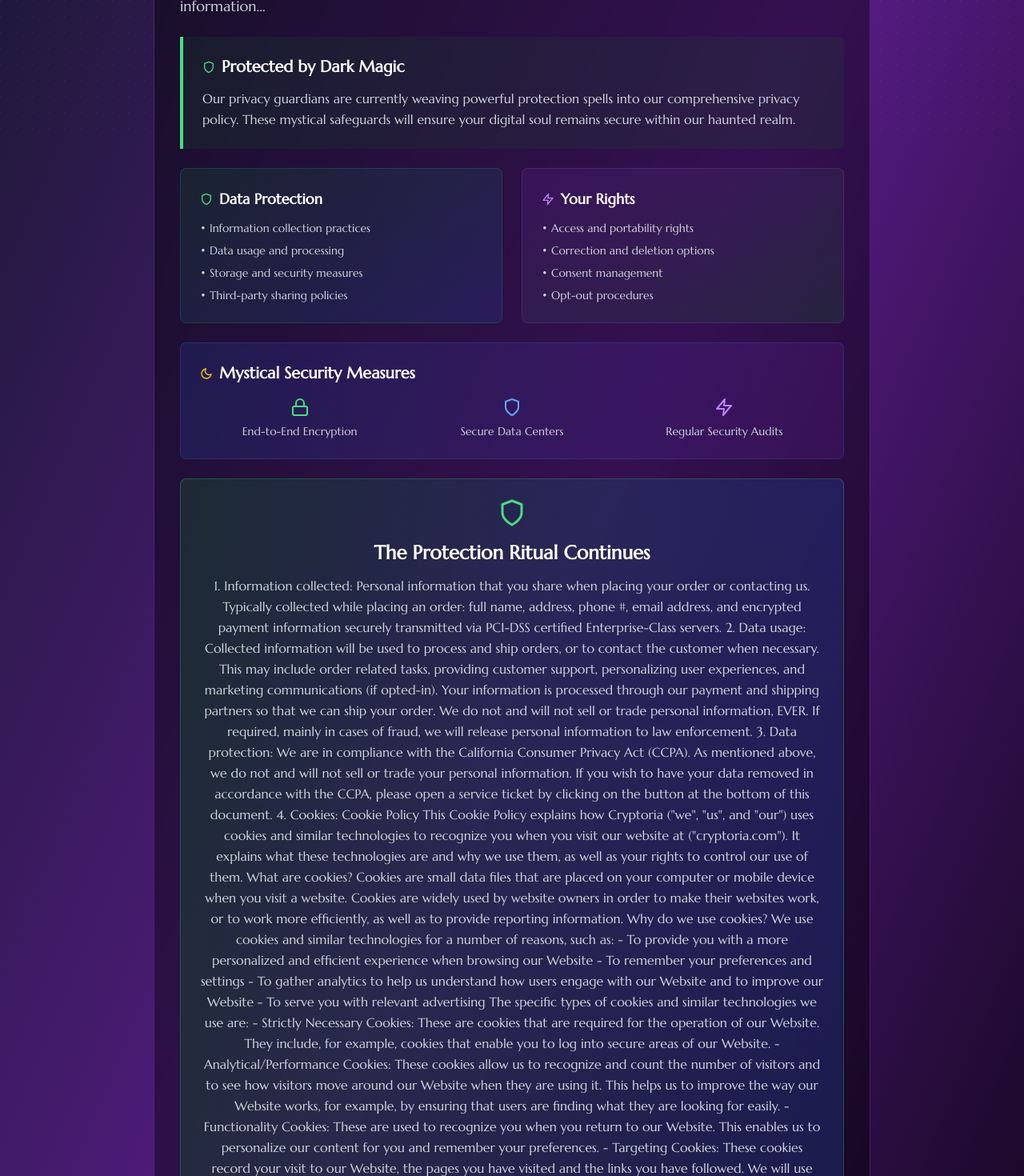
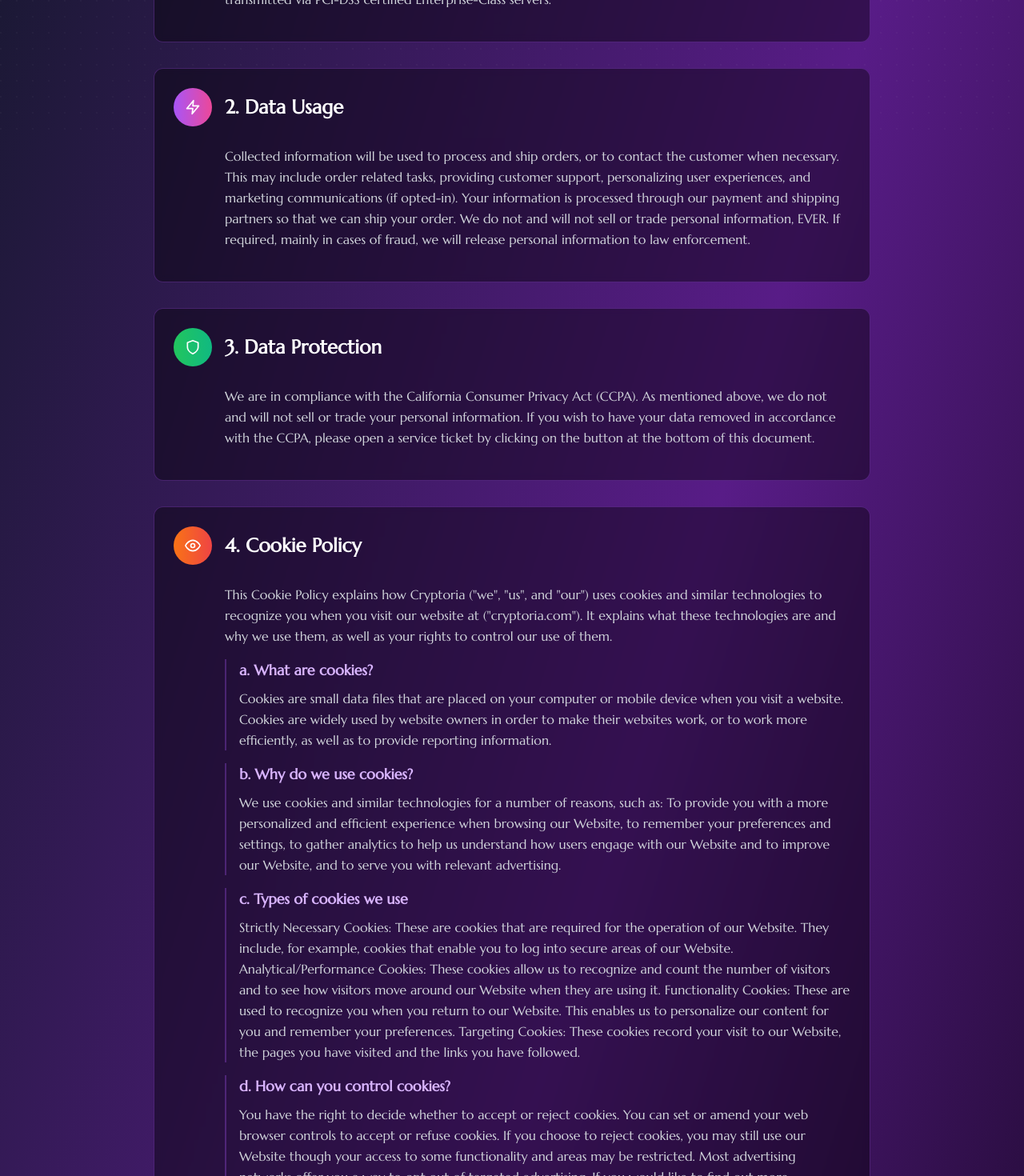
Before and after one commit to Ghostess13/Spooky-Goth-Helpdesk-Creation-7725, a React (Vite) app: page /#/privacy in a window 1280 px wide. Shown: the part 620-2090 px from the top of the page at 80% size. Built offline with nearby package versions, Linux system fonts and the light colour scheme.

Commit message:
Added files via Greta

```diff
--- a/src/pages/PrivacyPage.jsx
+++ b/src/pages/PrivacyPage.jsx
@@ -3,9 +3,78 @@ import { motion } from 'framer-motion';
 import * as FiIcons from 'react-icons/fi';
 import SafeIcon from '../common/SafeIcon';
 
-const { FiShield, FiSkull, FiMoon, FiZap, FiLock } = FiIcons;
+const { FiShield, FiSkull, FiMoon, FiZap, FiLock, FiEye, FiDatabase, FiUserCheck, FiClock, FiUsers } = FiIcons;
 
 const PrivacyPage = () => {
+  const privacySections = [
+    {
+      title: "Information Collected",
+      icon: FiDatabase,
+      content: "Personal information that you share when placing your order or contacting us. Typically collected while placing an order: full name, address, phone #, email address, and encrypted payment information securely transmitted via PCI-DSS certified Enterprise-Class servers.",
+      color: "from-blue-500 to-cyan-500"
+    },
+    {
+      title: "Data Usage",
+      icon: FiZap,
+      content: "Collected information will be used to process and ship orders, or to contact the customer when necessary. This may include order related tasks, providing customer support, personalizing user experiences, and marketing communications (if opted-in). Your information is processed through our payment and shipping partners so that we can ship your order. We do not and will not sell or trade personal information, EVER. If required, mainly in cases of fraud, we will release personal information to law enforcement.",
+      color: "from-purple-500 to-pink-500"
+    },
+    {
+      title: "Data Protection",
+      icon: FiShield,
+      content: "We are in compliance with the California Consumer Privacy Act (CCPA). As mentioned above, we do not and will not sell or trade your personal information. If you wish to have your data removed in accordance with the CCPA, please open a service ticket by clicking on the button at the bottom of this document.",
+      color: "from-green-500 to-emerald-500"
+    },
+    {
+      title: "Cookie Policy",
+      icon: FiEye,
+      content: "This Cookie Policy explains how Cryptoria (\"we\", \"us\", and \"our\") uses cookies and similar technologies to recognize you when you visit our website at (\"cryptoria.com\"). It explains what these technologies are and why we use them, as well as your rights to control our use of them.",
+      subsections: [
+        {
+          subtitle: "What are cookies?",
+          content: "Cookies are small data files that are placed on your computer or mobile device when you visit a website. Cookies are widely used by website owners in order to make their websites work, or to work more efficiently, as well as to provide reporting information."
+        },
+        {
+          subtitle: "Why do we use cookies?",
+          content: "We use cookies and similar technologies for a number of reasons, such as: To provide you with a more personalized and efficient experience when browsing our Website, to remember your preferences and settings, to gather analytics to help us understand how users engage with our Website and to improve our Website, and to serve you with relevant advertising."
+        },
+        {
+          subtitle: "Types of cookies we use",
+          content: "Strictly Necessary Cookies: These are cookies that are required for the operation of our Website. They include, for example, cookies that enable you to log into secure areas of our Website. Analytical/Performance Cookies: These cookies allow us to recognize and count the number of visitors and to see how visitors move around our Website when they are using it. Functionality Cookies: These are used to recognize you when you return to our Website. This enables us to personalize our content for you and remember your preferences. Targeting Cookies: These cookies record your visit to our Website, the pages you have visited and the links you have followed."
+        },
+        {
+          subtitle: "How can you control cookies?",
+          content: "You have the right to decide whether to accept or reject cookies. You can set or amend your web browser controls to accept or refuse cookies. If you choose to reject cookies, you may still use our Website though your access to some functionality and areas may be restricted. Most advertising networks offer you a way to opt out of targeted advertising. If you would like to find out more information, please visit http://www.aboutads.info/choices/ or http://www.youronlinechoices.com."
+        }
+      ],
+      color: "from-orange-500 to-red-500"
+    },
+    {
+      title: "User Rights",
+      icon: FiUserCheck,
+      content: "You have the right to access, correct, delete, or transfer your personal data. You may also opt-out of certain communications and data processing activities. Contact us to exercise these rights or for any privacy-related inquiries.",
+      color: "from-indigo-500 to-purple-500"
+    },
+    {
+      title: "Data Retention",
+      icon: FiClock,
+      content: "Accounts will be anonymized if there has not been at least one order placed in a 6 month period. When an account is anonymized, all personal information is removed and account information, including order history and wishlists, will no longer be available. If you have not ordered in 6 months, you will likely need to create a new account.",
+      color: "from-yellow-500 to-orange-500"
+    },
+    {
+      title: "Updates and Notifications",
+      icon: FiMoon,
+      content: "This privacy policy may be updated periodically and will provide a date for the last revision. A clear and prominent notice on the website will notify users of any significant changes. This notice will appear for 30 days after significant changes are made.",
+      color: "from-teal-500 to-blue-500"
+    },
+    {
+      title: "Children's Privacy",
+      icon: FiUsers,
+      content: "Under 18 requires parental/guardian permission to place orders. This site is not directed at those under 13 years old. Children's Online Privacy Protection Act (COPPA) compliance is maintained throughout our data collection and processing practices.",
+      color: "from-pink-500 to-rose-500"
+    }
+  ];
+
   return (
     <div className="min-h-screen py-20 px-4 sm:px-6 lg:px-8">
       <div className="max-w-4xl mx-auto">
@@ -37,187 +106,104 @@ const PrivacyPage = () => {
           </p>
         </motion.div>
 
-        {/* Content */}
+        {/* Privacy Sections */}
+        <div className="space-y-8">
+          {privacySections.map((section, index) => (
             <motion.div
-          className="bg-black/40 backdrop-blur-sm border border-purple-500/30 rounded-xl p-8"
+              key={index}
               initial={{ opacity: 0, y: 50 }}
               animate={{ opacity: 1, y: 0 }}
-          transition={{ duration: 0.8, delay: 0.2 }}
+              transition={{ duration: 0.6, delay: index * 0.1 }}
+              className="bg-black/40 backdrop-blur-sm border border-purple-500/30 rounded-xl p-6 hover:border-purple-400/60 transition-all duration-300"
             >
-          <div className="prose prose-invert max-w-none">
-            <div className="flex items-center space-x-3 mb-8">
-              <SafeIcon icon={FiLock} className="text-green-400 text-2xl animate-pulse" />
-              <h2 className="text-3xl font-bold text-white m-0 font-marcellus">The Vault of Secrets</h2>
+              <div className="flex items-center space-x-4 mb-6">
+                <div className={`w-12 h-12 rounded-full bg-gradient-to-r ${section.color} flex items-center justify-center`}>
+                  <SafeIcon icon={section.icon} className="text-xl text-white" />
+                </div>
+                <h2 className="text-2xl font-bold text-white font-marcellus">
+                  {index + 1}. {section.title}
+                </h2>
               </div>
 
-            <div className="text-gray-300 space-y-6 leading-relaxed font-marcellus">
-              <p className="text-lg">
-                In the depths of our digital fortress, your privacy is protected by layers of mystical encryption and supernatural security measures. This sacred document outlines how we guard your personal information...
-              </p>
-
-              <div className="bg-green-900/20 border-l-4 border-green-400 p-6 rounded-r-lg">
-                <div className="flex items-center space-x-2 mb-3">
-                  <SafeIcon icon={FiShield} className="text-green-400" />
-                  <h3 className="text-xl font-semibold text-white m-0 font-marcellus">Protected by Dark Magic</h3>
-                </div>
-                <p className="text-gray-300 m-0 font-marcellus">
-                  Our privacy guardians are currently weaving powerful protection spells into our comprehensive privacy policy. These mystical safeguards will ensure your digital soul remains secure within our haunted realm.
+              <div className="mb-4">
+                <p className="text-gray-300 leading-relaxed font-marcellus ml-16">
+                  {section.content}
                 </p>
               </div>
 
-              <div className="grid md:grid-cols-2 gap-6 mt-8">
-                <div className="bg-gradient-to-br from-green-900/30 to-blue-900/30 p-6 rounded-lg border border-green-500/20">
-                  <div className="flex items-center space-x-2 mb-3">
-                    <SafeIcon icon={FiShield} className="text-green-400" />
-                    <h4 className="text-lg font-semibold text-white m-0 font-marcellus">Data Protection</h4>
+              {section.subsections && (
+                <div className="space-y-4 ml-16">
+                  {section.subsections.map((subsection, subIndex) => (
+                    <div key={subIndex} className="border-l-2 border-purple-500/30 pl-4">
+                      <h3 className="text-lg font-semibold text-purple-300 mb-2 font-marcellus">
+                        {String.fromCharCode(97 + subIndex)}. {subsection.subtitle}
+                      </h3>
+                      <p className="text-gray-300 leading-relaxed font-marcellus">
+                        {subsection.content}
+                      </p>
                     </div>
-                  <ul className="text-gray-300 space-y-2 text-sm font-marcellus">
-                    <li>• Information collection practices</li>
-                    <li>• Data usage and processing</li>
-                    <li>• Storage and security measures</li>
-                    <li>• Third-party sharing policies</li>
-                  </ul>
+                  ))}
+                </div>
+              )}
+            </motion.div>
+          ))}
         </div>
 
-                <div className="bg-gradient-to-br from-purple-900/30 to-green-900/30 p-6 rounded-lg border border-purple-500/20">
-                  <div className="flex items-center space-x-2 mb-3">
-                    <SafeIcon icon={FiZap} className="text-purple-400" />
-                    <h4 className="text-lg font-semibold text-white m-0 font-marcellus">Your Rights</h4>
+        {/* Security Features */}
+        <motion.div
+          className="mt-16 bg-gradient-to-r from-blue-900/30 to-purple-900/30 p-8 rounded-xl border border-blue-500/20"
+          initial={{ opacity: 0, y: 50 }}
+          whileInView={{ opacity: 1, y: 0 }}
+          transition={{ duration: 0.8 }}
+        >
+          <div className="flex items-center space-x-2 mb-6">
+            <SafeIcon icon={FiMoon} className="text-yellow-400 text-3xl" />
+            <h3 className="text-2xl font-bold text-white font-marcellus">Mystical Security Measures</h3>
           </div>
-                  <ul className="text-gray-300 space-y-2 text-sm font-marcellus">
-                    <li>• Access and portability rights</li>
-                    <li>• Correction and deletion options</li>
-                    <li>• Consent management</li>
-                    <li>• Opt-out procedures</li>
-                  </ul>
+          <div className="grid md:grid-cols-3 gap-6">
+            <div className="text-center">
+              <SafeIcon icon={FiLock} className="text-green-400 text-3xl mx-auto mb-3" />
+              <h4 className="text-lg font-semibold text-white mb-2 font-marcellus">End-to-End Encryption</h4>
+              <p className="text-gray-300 text-sm font-marcellus">All data transmitted through our servers is protected by enterprise-grade encryption protocols.</p>
+            </div>
+            <div className="text-center">
+              <SafeIcon icon={FiShield} className="text-blue-400 text-3xl mx-auto mb-3" />
+              <h4 className="text-lg font-semibold text-white mb-2 font-marcellus">Secure Data Centers</h4>
+              <p className="text-gray-300 text-sm font-marcellus">Our servers are housed in certified facilities with 24/7 monitoring and physical security.</p>
+            </div>
+            <div className="text-center">
+              <SafeIcon icon={FiZap} className="text-purple-400 text-3xl mx-auto mb-3" />
+              <h4 className="text-lg font-semibold text-white mb-2 font-marcellus">Regular Security Audits</h4>
+              <p className="text-gray-300 text-sm font-marcellus">We conduct frequent security assessments to ensure your data remains protected.</p>
             </div>
           </div>
+        </motion.div>
 
-              <div className="bg-gradient-to-r from-blue-900/30 to-purple-900/30 p-6 rounded-lg border border-blue-500/20 mt-8">
-                <div className="flex items-center space-x-2 mb-4">
-                  <SafeIcon icon={FiMoon} className="text-yellow-400" />
-                  <h4 className="text-xl font-semibold text-white m-0 font-marcellus">Mystical Security Measures</h4>
-                </div>
-                <div className="grid md:grid-cols-3 gap-4 text-sm">
-                  <div className="text-center">
-                    <SafeIcon icon={FiLock} className="text-green-400 text-2xl mx-auto mb-2" />
-                    <p className="text-gray-300 font-marcellus">End-to-End Encryption</p>
-                  </div>
-                  <div className="text-center">
-                    <SafeIcon icon={FiShield} className="text-blue-400 text-2xl mx-auto mb-2" />
-                    <p className="text-gray-300 font-marcellus">Secure Data Centers</p>
-                  </div>
-                  <div className="text-center">
-                    <SafeIcon icon={FiZap} className="text-purple-400 text-2xl mx-auto mb-2" />
-                    <p className="text-gray-300 font-marcellus">Regular Security Audits</p>
-                  </div>
-                </div>
-              </div>
-
-              <div className="text-center mt-12 p-6 bg-gradient-to-r from-green-900/40 to-blue-900/40 rounded-lg border border-green-500/30">
+        {/* Contact Section */}
+        <motion.div
+          className="mt-16 text-center bg-gradient-to-r from-green-900/40 to-blue-900/40 rounded-lg border border-green-500/30 p-8"
+          initial={{ opacity: 0, y: 50 }}
+          whileInView={{ opacity: 1, y: 0 }}
+          transition={{ duration: 0.8 }}
+        >
           <SafeIcon icon={FiShield} className="text-4xl text-green-400 mx-auto mb-4 animate-pulse" />
-                <h3 className="text-2xl font-bold text-white mb-3 font-marcellus">
-                  The Protection Ritual Continues
+          <h3 className="text-2xl font-bold text-white mb-4 font-marcellus">
+            Questions About Your Privacy?
           </h3>
-                <p className="text-gray-300 mb-4 font-marcellus">
-                  1. Information collected: Personal information that you share when placing your order or contacting us. Typically collected while placing an order: full name, address, phone #, email address, and encrypted payment information securely transmitted via PCI-DSS certified Enterprise-Class servers.
-
-
-
-2. Data usage: Collected information will be used to process and ship orders, or to contact the customer when necessary. This may include order related tasks, providing customer support, personalizing user experiences, and marketing communications (if opted-in). Your information is processed through our payment and shipping partners so that we can ship your order. We do not and will not sell or trade personal information, EVER. If required, mainly in cases of fraud, we will release personal information to law enforcement.
-
-
-
-3. Data protection: We are in compliance with the California Consumer Privacy Act (CCPA). As mentioned above, we do not and will not sell or trade your personal information. If you wish to have your data removed in accordance with the CCPA, please open a service ticket by clicking on the button at the bottom of this document.
-
-
-
-4. Cookies: Cookie Policy
-
-
-
-This Cookie Policy explains how Cryptoria ("we", "us", and "our") uses cookies and similar technologies to recognize you when you visit our website at ("cryptoria.com"). It explains what these technologies are and why we use them, as well as your rights to control our use of them.
-
-
-
-What are cookies?
-
-Cookies are small data files that are placed on your computer or mobile device when you visit a website. Cookies are widely used by website owners in order to make their websites work, or to work more efficiently, as well as to provide reporting information.
-
-
-
-Why do we use cookies?
-
-We use cookies and similar technologies for a number of reasons, such as:
-
-
-
-- To provide you with a more personalized and efficient experience when browsing our Website
-
-- To remember your preferences and settings
-
-- To gather analytics to help us understand how users engage with our Website and to improve our Website
-
-- To serve you with relevant advertising
-
-
-
-The specific types of cookies and similar technologies we use are:
-
-
-
-- Strictly Necessary Cookies: These are cookies that are required for the operation of our Website. They include, for example, cookies that enable you to log into secure areas of our Website.
-
-- Analytical/Performance Cookies: These cookies allow us to recognize and count the number of visitors and to see how visitors move around our Website when they are using it. This helps us to improve the way our Website works, for example, by ensuring that users are finding what they are looking for easily.
-
-- Functionality Cookies: These are used to recognize you when you return to our Website. This enables us to personalize our content for you and remember your preferences.
-
-- Targeting Cookies: These cookies record your visit to our Website, the pages you have visited and the links you have followed. We will use this information to make our Website and the products displayed on it more relevant to your interests.
-
-
-
-How can you control cookies?
-
-You have the right to decide whether to accept or reject cookies. You can exercise your cookie preferences by clicking on the appropriate opt-out links provided below.
-
-
-
-You can set or amend your web browser controls to accept or refuse cookies. If you choose to reject cookies, you may still use our Website though your access to some functionality and areas may be restricted. As the means by which you can refuse cookies through your web browser controls vary from browser-to-browser, you should visit your browser's help menu for more information.
-
-
-
-In addition, most advertising networks offer you a way to opt out of targeted advertising. If you would like to find out more information, please visit http://www.aboutads.info/choices/ or http://www.youronlinechoices.com.
-
-
-
-We may update this Cookie Policy from time to time in order to reflect, for example, changes to the cookies we use or for other operational, legal or regulatory reasons. We encourage you to periodically review this page for the latest information on our cookie practices.
-
-
-
-If you have any questions about our use of cookies or this Cookie Policy, please contact us at [Company Email].
-
-
-
-5. User rights:
-
-
-
-6. Data retention: Accounts will be anonymized if there has not been at least one order placed in a 6 month period. When an account is anonymized, all personal information is removed and account information, including order history and wishlists, will no longer be available. If you have not ordered in 6 months, you will likely need to create a new account.
-
-
-
-7. Updates and notifications: This privacy policy may be updated periodically and will provide a date for the last revision. A clear and prominent notice on the website will notify users of any significant changes. This notice will appear for 30 days after significant changes are made.
-
-
-
-8. Children's privacy: Under 18 requires parental/guardian permission to place orders. This site is not directed at those under 13 years old. Children's Online Privacy Protection Act (COPPA)
+          <p className="text-gray-300 mb-6 font-marcellus">
+            If you have any questions about our privacy practices or wish to exercise your rights under CCPA,
+            please don't hesitate to contact our privacy guardians.
           </p>
-                <p className="text-sm text-green-400 font-marcellus">
-                  Last enchantment: Never • Next blessing: When the digital spirits awaken
+          <motion.button
+            whileHover={{ scale: 1.05 }}
+            whileTap={{ scale: 0.95 }}
+            className="bg-gradient-to-r from-green-600 to-blue-600 text-white px-8 py-3 rounded-lg font-semibold hover:shadow-lg hover:shadow-green-500/25 transition-all duration-300 font-marcellus"
+          >
+            Open Privacy Ticket
+          </motion.button>
+          <p className="text-sm text-green-400 mt-4 font-marcellus">
+            Last updated: December 2024 • Effective: Upon your acceptance
           </p>
-              </div>
-            </div>
-          </div>
         </motion.div>
       </div>
     </div>
```
Lines whose indentation alone changed are shown as unchanged.
